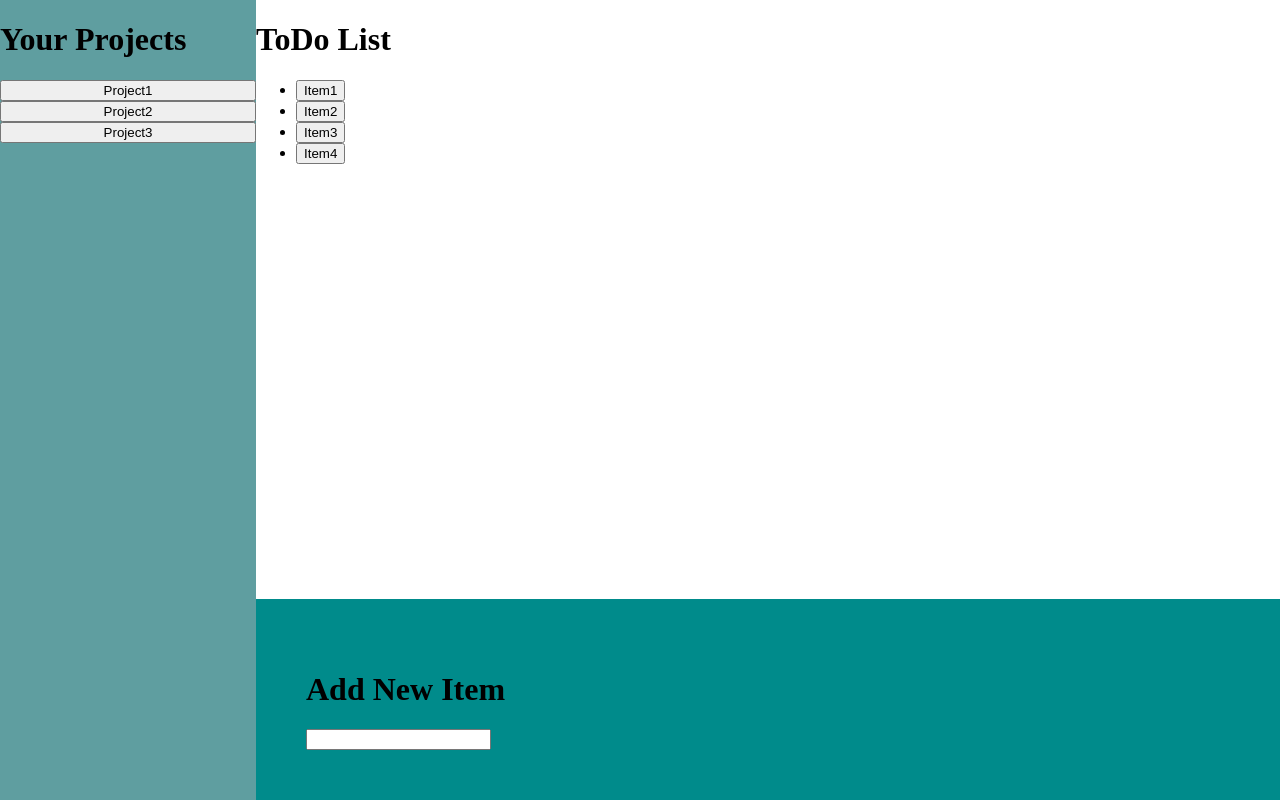
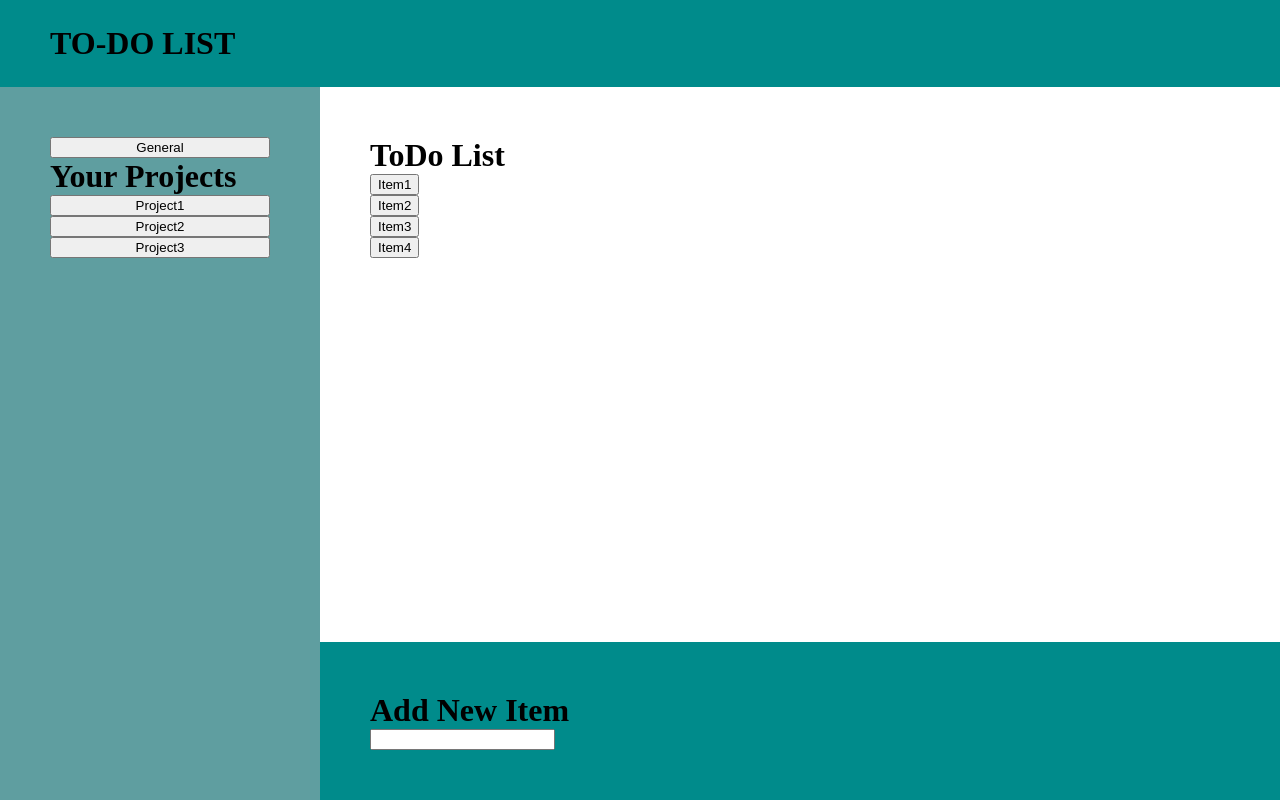
Before and after one commit to quaminh/odin-todo, a website built with webpack: page src/template.html in a window 1280 px wide. Built offline with nearby package versions, Linux system fonts and the light colour scheme.

Commit message:
Adjust styling and add id attribute to todo item

```diff
--- a/src/project.js
+++ b/src/project.js
@@ -10,6 +10,6 @@ export default class Project {
     }
 
     removeItem(item) {
-        this.#list = this.#list.filter((i) => {item !== i});
+        this.#list = this.#list.filter((i) => {item.id !== i.id});
     }
 }
--- a/src/styles.css
+++ b/src/styles.css
@@ -1,17 +1,41 @@
+html, body {
+    height: 100%;
+}
+
 body {
+    display: flex;
+    flex-direction: column;
+}
+
+body, h1, ul {
     margin: 0;
 }
 
+ul {
+    list-style: none;
+    padding: 0;
+}
+
+.sidebar, .main-container, .main-footer {
+    padding: 50px;
+}
+
+header {
+    background-color: darkcyan;
+    padding: 25px 50px;
+}
+
 div#content {
+    flex: 1;
     display: grid;
-    grid-template-columns: 1fr 4fr;
+    grid-template-columns: 1fr 3fr;
 }
 
 .sidebar {
+    box-sizing: border-box;
     background-color: cadetblue;
     display: flex;
     flex-direction: column;
-    height: 100vh;
 }
 
 .main {
@@ -25,5 +49,4 @@ div#content {
 
 .main-footer {
     background-color: darkcyan;
-    padding: 50px;
 }
--- a/src/template.html
+++ b/src/template.html
@@ -6,8 +6,12 @@
     <title>Odin Todo</title>
 </head>
 <body>
+    <header>
+        <h1>TO-DO LIST</h1>
+    </header>
     <div id="content">
         <div class="sidebar">
+            <button>General</button>
             <h1>Your Projects</h1>
             <button>Project1</button>
             <button>Project2</button>
--- a/src/todo-item.js
+++ b/src/todo-item.js
@@ -1,4 +1,7 @@
 export default class TodoItem {
+    static #idCounter = 0;
+
+    #id = TodoItem.#idCounter++;
     #completed = false;
 
     constructor(title, description, dueDate, priority) {
@@ -8,6 +11,10 @@ export default class TodoItem {
         this.priority = priority;
     }
 
+    get id() {
+        return this.#id;
+    }
+
     toggleCompleted() {
         this.#completed = !this.#completed;
     }
```
